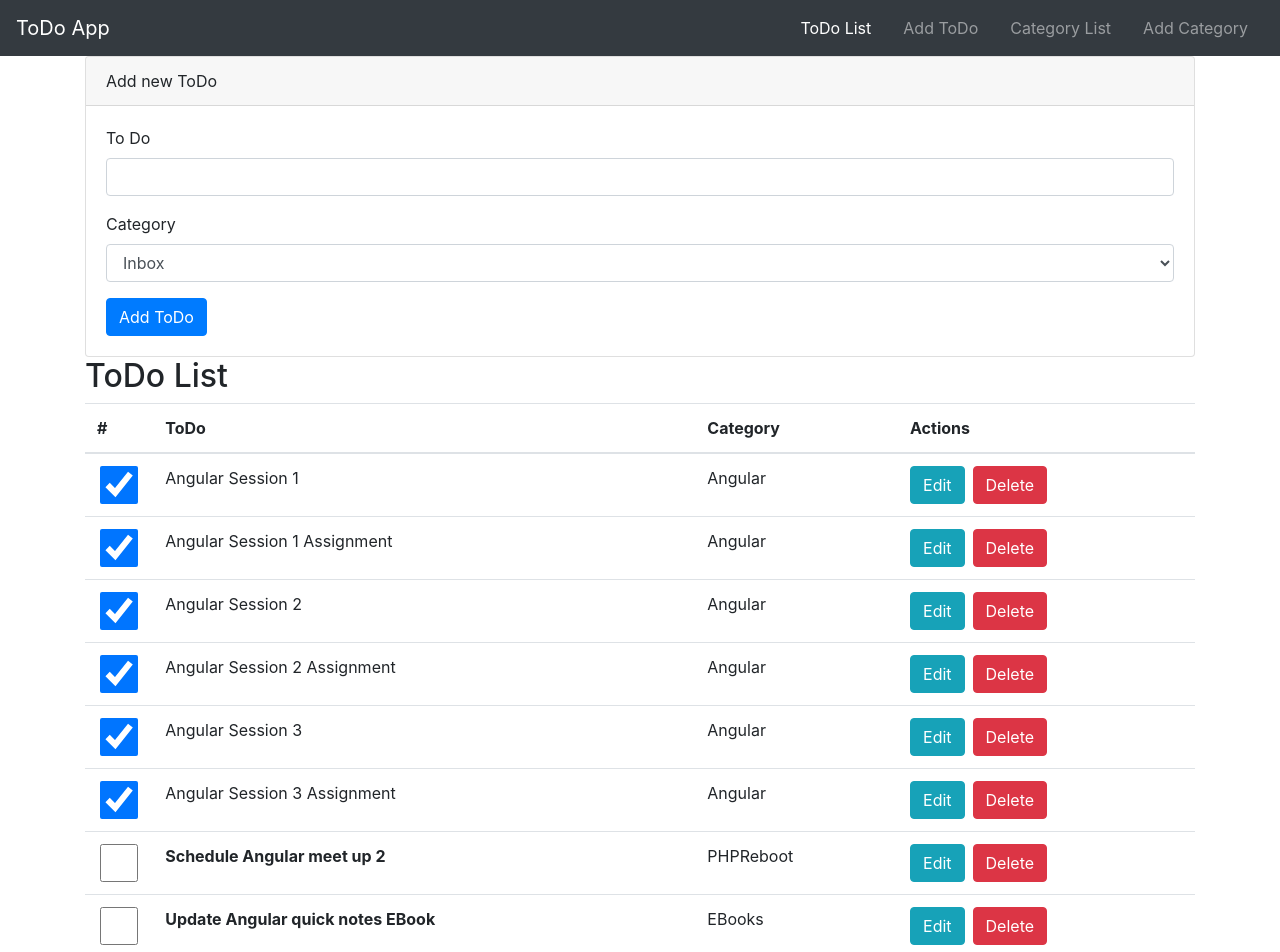
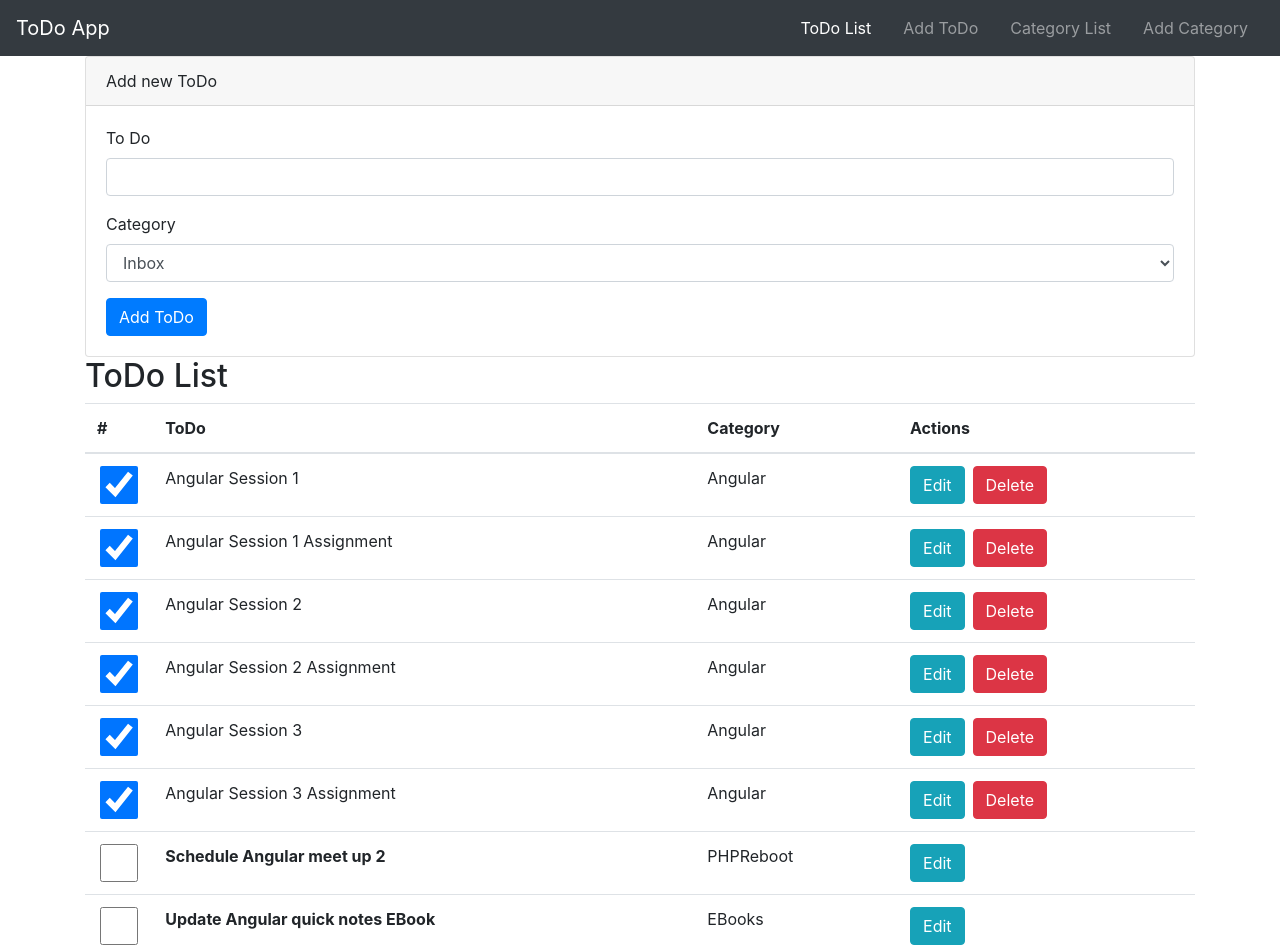
Before and after one commit to kapilsharma/AngularToDoApp, an Angular app: page / in a window 1280 px wide. Shown: the top 952 px of the page. Built offline with nearby package versions, Linux system fonts and the light colour scheme.

Commit message:
Code committed at the end of section 6.4.2 - ngIf.

```diff
--- a/src/app/to-do/list/list.component.html
+++ b/src/app/to-do/list/list.component.html
@@ -19,7 +19,7 @@
         <td>{{ toDo.category }}</td>
         <td>
           <button class="btn btn-info mr-2">Edit</button>
-          <button class="btn btn-danger">Delete</button>
+          <button class="btn btn-danger" *ngIf="toDo.done">Delete</button>
         </td>
       </tr>
       </tbody>
```
Also changed, not shown: 1 other file (tests, documents, lock files or other folders).
